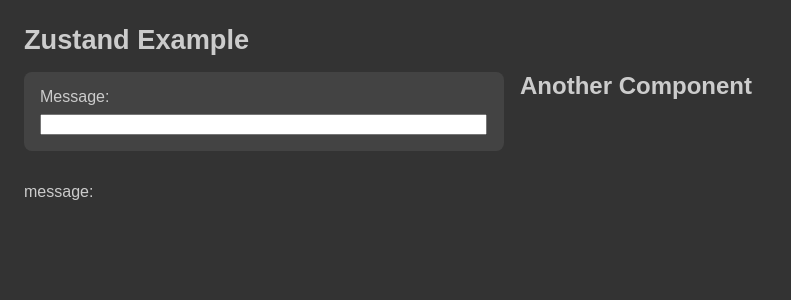
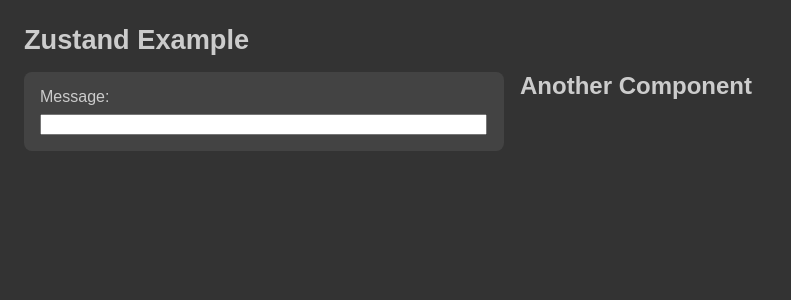
Before and after one commit to edwardtanguay/et03-zustand-example, a React (Vite) app: page / in a window 1280 px wide. Shown: the top 300 px of the page, without its empty margins (0-791 px from the left). Built offline with nearby package versions, Linux system fonts and the light colour scheme.

Commit message:
message out

```diff
--- a/src/App.tsx
+++ b/src/App.tsx
@@ -27,7 +27,6 @@
 					<InfoBox message={message}  />
 				</section>
 			</main>
-			<p>message: {message}</p>
 		</div>
 	)
 }
```
